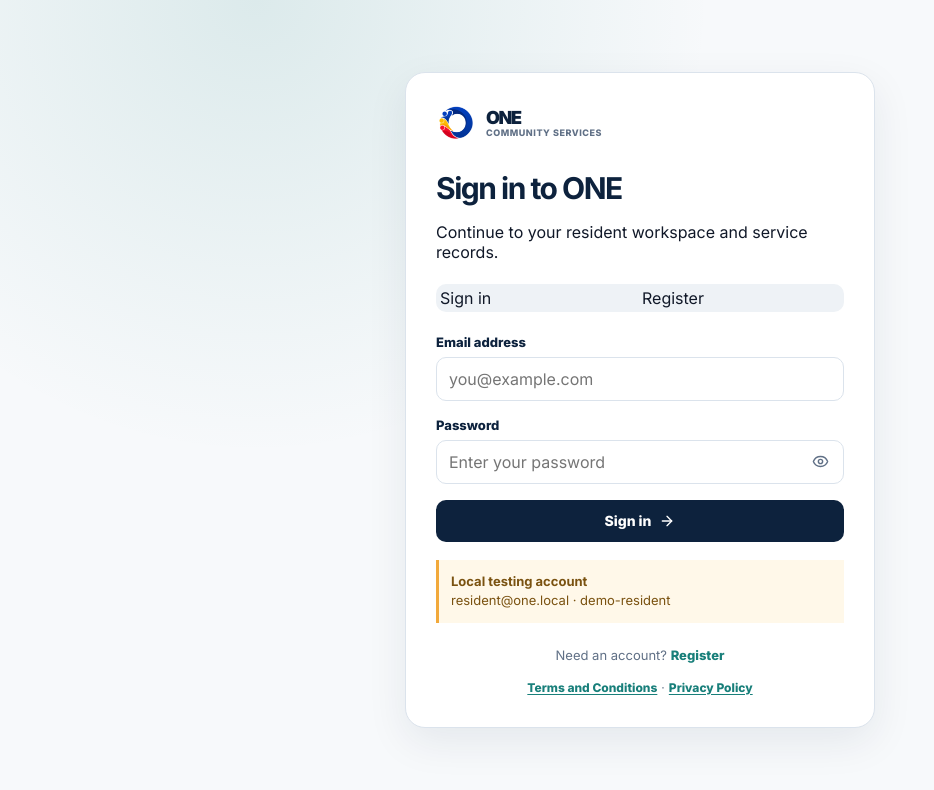
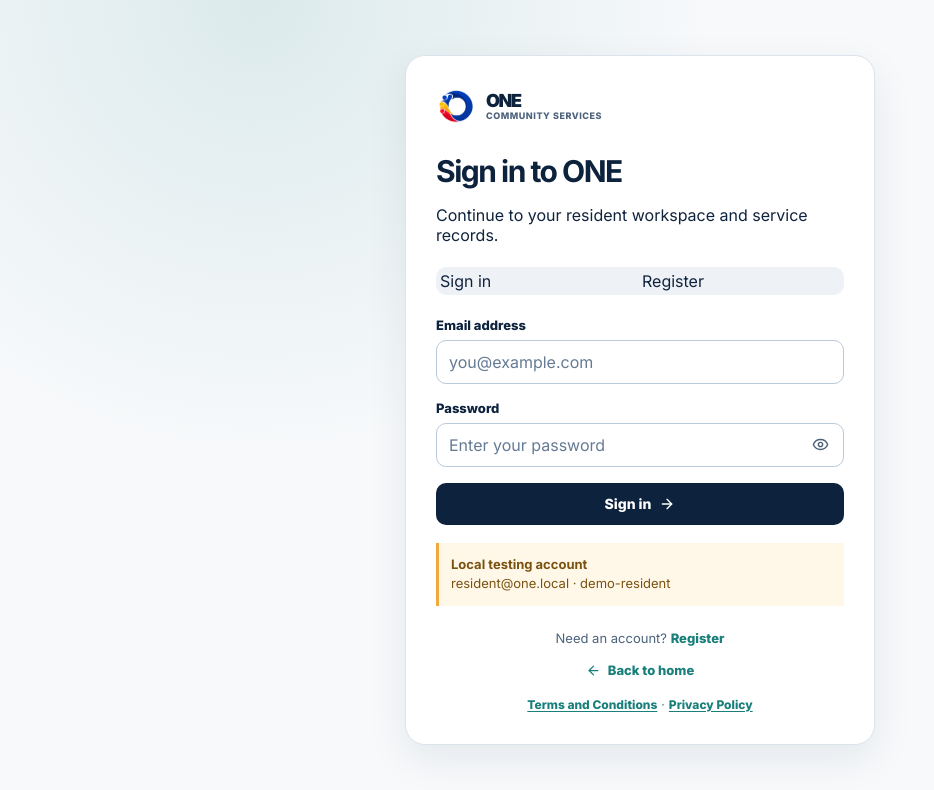
Before and after one commit to Romaine01/Vibecoders, a Next.js app: page /login in a window 1280 px wide. Shown: the top 790 px of the page, without its empty margins (0-934 px from the left). Built offline with nearby package versions, Linux system fonts and the light colour scheme.

Commit message:
Improve resident UI clarity and interactions

```diff
--- a/package.json
+++ b/package.json
@@ -14,6 +14,7 @@
     "@supabase/ssr": "^0.7.0",
     "@supabase/supabase-js": "^2.57.0",
     "@types/leaflet": "^1.9.22",
+    "framer-motion": "^13.4.2",
     "leaflet": "^1.9.4",
     "lucide-react": "^0.468.0",
     "next": "^16.0.0",
--- a/src/app/app/activity/page.tsx
+++ b/src/app/app/activity/page.tsx
@@ -1,5 +1,5 @@
 import Link from "next/link";
-import { ClipboardList, FileText } from "lucide-react";
+import { ArrowLeft, ClipboardList, FileText } from "lucide-react";
 import { getCurrentUser } from "@/lib/auth";
 import { listConcerns, store } from "@/lib/demo-store";
 import { ActivityFeed } from "@/components/activity-feed";
@@ -15,6 +15,7 @@ export default async function ActivityPage() {
 
   return (
     <main className="page-main">
+      <Link className="back-link" href="/app"><ArrowLeft size={15} /> Back to home</Link>
       <div className="page-header">
         <div>
           <p className="eyebrow">My activity</p>
--- a/src/app/app/documents/page.tsx
+++ b/src/app/app/documents/page.tsx
@@ -1,4 +1,5 @@
-import { FileText } from "lucide-react";
+import Link from "next/link";
+import { ArrowLeft, FileText } from "lucide-react";
 import { DocumentCenter } from "@/components/document-center";
 
-export default function DocumentsPage() { return <main className="page-main"><div className="page-header"><div><p className="eyebrow">Public documents</p><h1>Request and track documents.</h1><p>Keep the reference close. When a document is released, it can be verified publicly without exposing resident details.</p></div><FileText color="var(--teal)" /></div><DocumentCenter /></main>; }
+export default function DocumentsPage() { return <main className="page-main"><Link className="back-link" href="/app"><ArrowLeft size={15} /> Back to home</Link><div className="page-header"><div><p className="eyebrow">Public documents</p><h1>Request and track documents.</h1><p>Keep the reference close. When a document is released, it can be verified publicly without exposing resident details.</p></div><FileText color="var(--teal)" /></div><DocumentCenter /></main>; }
--- a/src/app/globals.css
+++ b/src/app/globals.css
@@ -1,5 +1,5 @@
 :root {
-  --ink: #101828;
+  --ink: #10233d;
   --navy: #0d223d;
   --navy-2: #173b63;
   --teal: #187f7a;
@@ -8,7 +8,7 @@
   --paper: #f7f9fb;
   --surface: #ffffff;
   --line: #dbe3ec;
-  --muted: #607086;
+  --muted: #4c627c;
   --success: #13795b;
   --danger: #b42318;
   --shadow: 0 14px 40px rgba(13, 34, 61, 0.08);
@@ -51,8 +51,8 @@ button:focus-visible, a:focus-visible, input:focus-visible, textarea:focus-visib
 .hero-overlay { position: absolute; z-index: -1; inset: 0; background: linear-gradient(90deg, rgba(7, 23, 43, .83) 0%, rgba(7, 23, 43, .62) 56%, rgba(7, 23, 43, .45) 100%); }
 .hero-photo .hero-grid { position: relative; }
 .hero-photo .eyebrow { color: #bfe8e4; }
-.hero-photo h1 { color: #fff; }
-.hero-photo .hero-copy, .hero-photo .hero-note { color: #e5edf4; }
+.hero-photo h1 { color: #9ed8ff; text-shadow: 0 2px 18px rgba(2, 18, 35, .62); }
+.hero-photo .hero-copy, .hero-photo .hero-note { color: #fff; text-shadow: 0 1px 10px rgba(2, 18, 35, .52); }
 .hero-photo .hero-panel { border-color: rgba(255,255,255,.2); background: rgba(255,255,255,.94); }
 .photo-credit { position: absolute; right: 16px; bottom: 10px; color: rgba(255,255,255,.75); font-size: 10px; font-weight: 750; letter-spacing: .08em; }
 .hero-grid { display: grid; grid-template-columns: 1.1fr 0.9fr; gap: 64px; align-items: center; }
@@ -109,7 +109,11 @@ button:focus-visible, a:focus-visible, input:focus-visible, textarea:focus-visib
 .field { display: grid; gap: 7px; }
 .field label { color: var(--navy); font-size: 13px; font-weight: 750; }
 .field small { color: var(--muted); font-size: 12px; line-height: 1.4; }
-.field input, .field textarea, .field select { width: 100%; padding: 11px 12px; border: 1px solid var(--line); border-radius: 10px; outline: none; background: white; color: var(--ink); transition: border-color 160ms ease-out, box-shadow 160ms ease-out; }
+.field input, .field textarea, .field select { width: 100%; padding: 11px 12px; border: 1px solid #b9c9d9; border-radius: 10px; outline: none; background: #fff; color: var(--ink); caret-color: var(--teal); transition: border-color 160ms ease-out, box-shadow 160ms ease-out, background-color 160ms ease-out; }
+.field input::placeholder, .field textarea::placeholder { color: #657b94; opacity: 1; }
+.field input:disabled, .field textarea:disabled, .field select:disabled { color: #657b94; background: #edf3f7; }
+.field input:invalid:not(:placeholder-shown), .field textarea:invalid:not(:placeholder-shown), .field select:invalid { border-color: var(--danger); }
+.field input:-webkit-autofill { -webkit-text-fill-color: var(--ink); box-shadow: 0 0 0 1000px #fff inset; }
 .field textarea { min-height: 120px; resize: vertical; }
 .field input:focus, .field textarea:focus, .field select:focus { border-color: var(--teal); box-shadow: 0 0 0 3px rgba(24,127,122,.12); }
 .field-error { color: var(--danger); font-size: 12px; }
@@ -148,7 +152,7 @@ button:focus-visible, a:focus-visible, input:focus-visible, textarea:focus-visib
 .page-header-actions { display: flex; gap: 10px; flex-wrap: wrap; }
 .grid-2 { display: grid; grid-template-columns: repeat(2, minmax(0,1fr)); gap: 18px; }
 .grid-3 { display: grid; grid-template-columns: repeat(3, minmax(0,1fr)); gap: 18px; }
-.card { border: 1px solid var(--line); border-radius: 15px; background: var(--surface); box-shadow: 0 5px 18px rgba(13,34,61,.035); }
+.card { border: 1px solid #cfdae5; border-radius: 15px; background: var(--surface); box-shadow: 0 5px 18px rgba(13,34,61,.045); }
 .card-pad { padding: 20px; }
 .card h2, .card h3 { margin: 0; color: var(--navy); letter-spacing: -0.035em; }
 .card h2 { font-size: 18px; }
@@ -158,13 +162,13 @@ button:focus-visible, a:focus-visible, input:focus-visible, textarea:focus-visib
 .muted { color: var(--muted); }
 .small { font-size: 12px; }
 .metrics { display: grid; grid-template-columns: repeat(4, minmax(0,1fr)); gap: 14px; margin-bottom: 20px; }
-.metric-card { padding: 17px; border: 1px solid var(--line); border-radius: 14px; background: white; }
+.metric-card { padding: 17px; border: 1px solid #cfdae5; border-radius: 14px; background: white; transition: transform 180ms var(--ease-out), box-shadow 180ms var(--ease-out), border-color 180ms ease-out; }
 .metric-top { display: flex; align-items: center; justify-content: space-between; gap: 10px; color: var(--muted); font-size: 12px; font-weight: 700; }
 .metric-icon { display: grid; place-items: center; width: 30px; height: 30px; border-radius: 9px; background: var(--teal-soft); color: var(--teal); }
 .metric-value { display: block; margin-top: 15px; color: var(--navy); font-size: 29px; letter-spacing: -0.06em; }
 .metric-detail { display: block; margin-top: 4px; color: var(--muted); font-size: 11px; }
 .action-grid { display: grid; grid-template-columns: repeat(3, 1fr); gap: 14px; }
-.action-card { display: block; padding: 18px; border: 1px solid var(--line); border-radius: 14px; background: white; transition: transform 160ms ease-out, border-color 160ms ease-out, box-shadow 160ms ease-out; }
+.action-card { display: block; padding: 18px; border: 1px solid #cfdae5; border-radius: 14px; background: white; transition: transform 180ms var(--ease-out), border-color 180ms var(--ease-out), box-shadow 180ms var(--ease-out); }
 .action-card h3 { margin: 14px 0 7px; font-size: 15px; }
 .action-card p { margin: 0; color: var(--muted); font-size: 13px; line-height: 1.45; }
 .activity-list, .announcement-list, .contact-list { display: grid; gap: 10px; }
@@ -209,6 +213,7 @@ button:focus-visible, a:focus-visible, input:focus-visible, textarea:focus-visib
 .file-drop { display: grid; place-items: center; min-height: 120px; padding: 20px; border: 1px dashed #afbfce; border-radius: 12px; background: #fbfcfd; color: var(--muted); text-align: center; }
 .file-drop strong { display: block; margin-bottom: 5px; color: var(--navy); }
 .file-drop input { width: 100%; max-width: 340px; margin-top: 12px; font-size: 13px; }
+.file-drop input::file-selector-button { margin-right: 9px; padding: 7px 10px; border: 1px solid #aabed1; border-radius: 7px; background: #fff; color: var(--navy); font: inherit; font-weight: 750; cursor: pointer; }
 .preview-grid { display: grid; grid-template-columns: repeat(3,1fr); gap: 10px; margin-top: 12px; }
 .preview-grid img { width: 100%; aspect-ratio: 1; object-fit: cover; border-radius: 9px; }
 .location-row { display: flex; align-items: center; gap: 10px; }
@@ -292,6 +297,8 @@ button:focus-visible, a:focus-visible, input:focus-visible, textarea:focus-visib
 .activity-sections { display: grid; gap: 18px; }
 .row-detail-link { display: inline-flex; align-items: center; gap: 4px; color: var(--teal); font-size: 12px; font-weight: 750; }
 .back-link { display: inline-flex; align-items: center; gap: 7px; margin-bottom: 16px; color: var(--teal); font-size: 13px; font-weight: 750; }
+.auth-back-link { justify-content: center; width: 100%; margin: 14px 0 0; }
+.button-spinner { animation: spin .85s linear infinite; }
 .detail-copy { color: var(--muted); font-size: 14px; line-height: 1.65; }
 .detail-aside { display: grid; align-content: start; gap: 16px; }
 
@@ -336,6 +343,20 @@ button:focus-visible, a:focus-visible, input:focus-visible, textarea:focus-visib
 
 .verify-card { text-align: center; }.verify-card .brand-lockup { justify-content: center; }.verify-icon { display: grid; place-items: center; width: 58px; height: 58px; margin: 28px auto 18px; border-radius: 50%; }.verify-icon.success { background: #e5f5ef; color: var(--success); }.verify-icon.danger { background: #fcebea; color: var(--danger); }.verification-details { display: grid; gap: 0; margin: 22px 0; text-align: left; }.verification-details div { display: flex; justify-content: space-between; gap: 12px; padding: 11px 0; border-bottom: 1px solid #edf1f4; }.verification-details dt { color: var(--muted); font-size: 12px; }.verification-details dd { margin: 0; color: var(--navy); font-size: 12px; font-weight: 750; text-align: right; }
 
+.page-reveal > * { animation: rise-in 360ms var(--ease-out) both; }
+.page-reveal > *:nth-child(2) { animation-delay: 45ms; }
+.page-reveal > *:nth-child(3) { animation-delay: 90ms; }
+.page-reveal .metric-card { animation: rise-in 360ms var(--ease-out) both; }
+.page-reveal .metric-card:nth-child(2) { animation-delay: 55ms; }
+.page-reveal .metric-card:nth-child(3) { animation-delay: 110ms; }
+.page-reveal .metric-card:nth-child(4) { animation-delay: 165ms; }
+.loading-screen { display: flex; align-items: center; justify-content: center; gap: 14px; min-height: 260px; padding: 28px; border: 1px solid #cfdae5; border-radius: 16px; background: #fff; color: var(--navy); box-shadow: var(--shadow); }
+.loading-screen strong { display: block; font-size: 15px; }
+.loading-screen p { margin: 4px 0 0; color: var(--muted); font-size: 13px; }
+.loading-spinner { width: 30px; height: 30px; flex: 0 0 auto; border: 3px solid #cce7e7; border-top-color: var(--teal); border-radius: 50%; animation: spin .85s linear infinite; }
+@keyframes rise-in { from { opacity: 0; transform: translateY(9px); } to { opacity: 1; transform: translateY(0); } }
+@keyframes spin { to { transform: rotate(360deg); } }
+
 @media (max-width: 960px) {
   .hero-grid { grid-template-columns: 1fr; gap: 36px; }.hero { padding-top: 56px; }.hero-panel { max-width: 620px; }
   .app-shell { grid-template-columns: 216px minmax(0,1fr); }.metrics { grid-template-columns: repeat(2,1fr); }
@@ -355,6 +376,7 @@ button:focus-visible, a:focus-visible, input:focus-visible, textarea:focus-visib
   .button.ghost:hover { color: var(--navy); background: #edf3f8; }
   .side-nav a:hover { background: #edf4f5; color: var(--teal); }
   .action-card:hover { transform: translateY(-2px); border-color: #afc9cb; box-shadow: 0 10px 26px rgba(13,34,61,.07); }
+  .metric-card:hover { transform: translateY(-2px); border-color: #afc9cb; box-shadow: 0 10px 26px rgba(13,34,61,.07); }
 }
 @media (prefers-reduced-motion: reduce) { *, *::before, *::after { scroll-behavior: auto !important; transition-duration: .01ms !important; animation-duration: .01ms !important; animation-iteration-count: 1 !important; } }
 
--- a/src/components/auth-form.tsx
+++ b/src/components/auth-form.tsx
@@ -3,7 +3,7 @@
 import Link from "next/link";
 import { useRouter, useSearchParams } from "next/navigation";
 import { FormEvent, useState } from "react";
-import { ArrowRight, Eye, EyeOff, LockKeyhole } from "lucide-react";
+import { ArrowLeft, ArrowRight, Eye, EyeOff, LoaderCircle, LockKeyhole } from "lucide-react";
 import { PolicyLinks } from "@/components/policy-dialog";
 import { Brand } from "@/components/ui";
 
@@ -45,13 +45,13 @@ export function AuthForm({ mode }: { mode: AuthMode }) {
     const payload = isRegistration
       ? { firstName, middleName, lastName, email, mobileNumber, address, password, confirmPassword, acceptedPolicies }
       : { email, password, role: isAdmin ? "admin" : "resident" };
+    try {
       const response = await fetch(endpoint, {
         method: "POST",
         headers: { "Content-Type": "application/json" },
         body: JSON.stringify(payload),
       });
       const data = await response.json().catch(() => ({}));
-    setLoading(false);
       if (!response.ok) {
         setError(data.error ?? "Unable to continue. Please try again.");
         return;
@@ -60,6 +60,11 @@ export function AuthForm({ mode }: { mode: AuthMode }) {
       const next = searchParams.get("next") || (isAdmin ? "/admin" : "/app");
       router.push(next);
       router.refresh();
+    } catch {
+      setError("We could not reach ONE. Check your connection and try again.");
+    } finally {
+      setLoading(false);
+    }
   }
 
   const passwordInputType = showPassword ? "text" : "password";
@@ -110,7 +115,7 @@ export function AuthForm({ mode }: { mode: AuthMode }) {
               <div className="form-grid">
                 <div className="field">
                   <label htmlFor="mobileNumber">Mobile number</label>
-                  <input id="mobileNumber" type="tel" inputMode="tel" value={mobileNumber} onChange={(event) => setMobileNumber(event.target.value)} autoComplete="tel" placeholder="e.g. +63 917 000 0000" required />
+                  <input id="mobileNumber" type="tel" inputMode="tel" value={mobileNumber} onChange={(event) => setMobileNumber(event.target.value)} autoComplete="tel" placeholder="e.g. +63 917 000 0000" minLength={7} pattern="[0-9+() -]{7,}" title="Enter at least 7 digits; spaces, +, parentheses, and hyphens are allowed." required />
                 </div>
                 <div className="field">
                   <label htmlFor="address">Address</label>
@@ -149,8 +154,7 @@ export function AuthForm({ mode }: { mode: AuthMode }) {
           )}
 
           <button className="button primary full-width" disabled={loading}>
-            {loading ? (isRegistration ? "Creating account…" : "Signing in…") : (isRegistration ? "Create account" : "Sign in")}
-            <ArrowRight size={16} />
+            {loading ? <><LoaderCircle className="button-spinner" size={16} />{isRegistration ? "Creating account…" : "Signing in…"}</> : <>{isRegistration ? "Create account" : "Sign in"}<ArrowRight size={16} /></>}
           </button>
         </form>
 
@@ -163,6 +167,7 @@ export function AuthForm({ mode }: { mode: AuthMode }) {
               {isRegistration ? "Already have an account? " : "Need an account? "}
               <Link href={isRegistration ? "/login" : "/register"}>{isRegistration ? "Sign in" : "Register"}</Link>
             </p>
+            <Link className="back-link auth-back-link" href="/"><ArrowLeft size={15} /> Back to home</Link>
             <p className="auth-legal"><PolicyLinks /></p>
           </>
         )}
```
Also changed, not shown: src/app/admin/loading.tsx (added, +10 -0 lines), src/app/app/loading.tsx (added, +10 -0 lines), src/app/app/page.tsx (+2 -1 lines), src/components/document-center.tsx (+12 -4 lines), src/components/page-reveal.tsx (added, +18 -0 lines), src/components/report-form.tsx (+11 -6 lines), 3 other files (tests, documents, lock files or other folders). Lines whose indentation alone changed are shown as unchanged.
